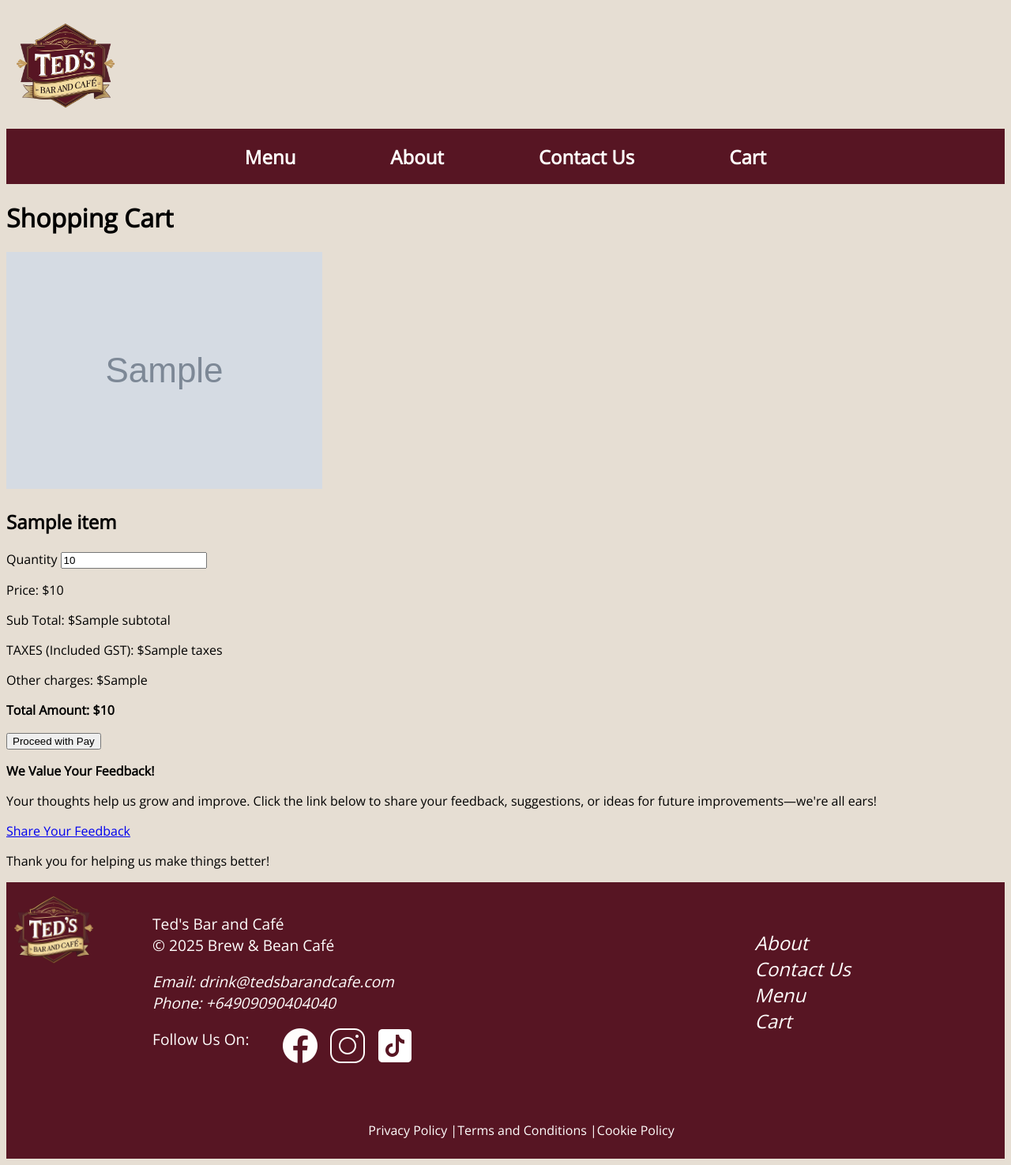
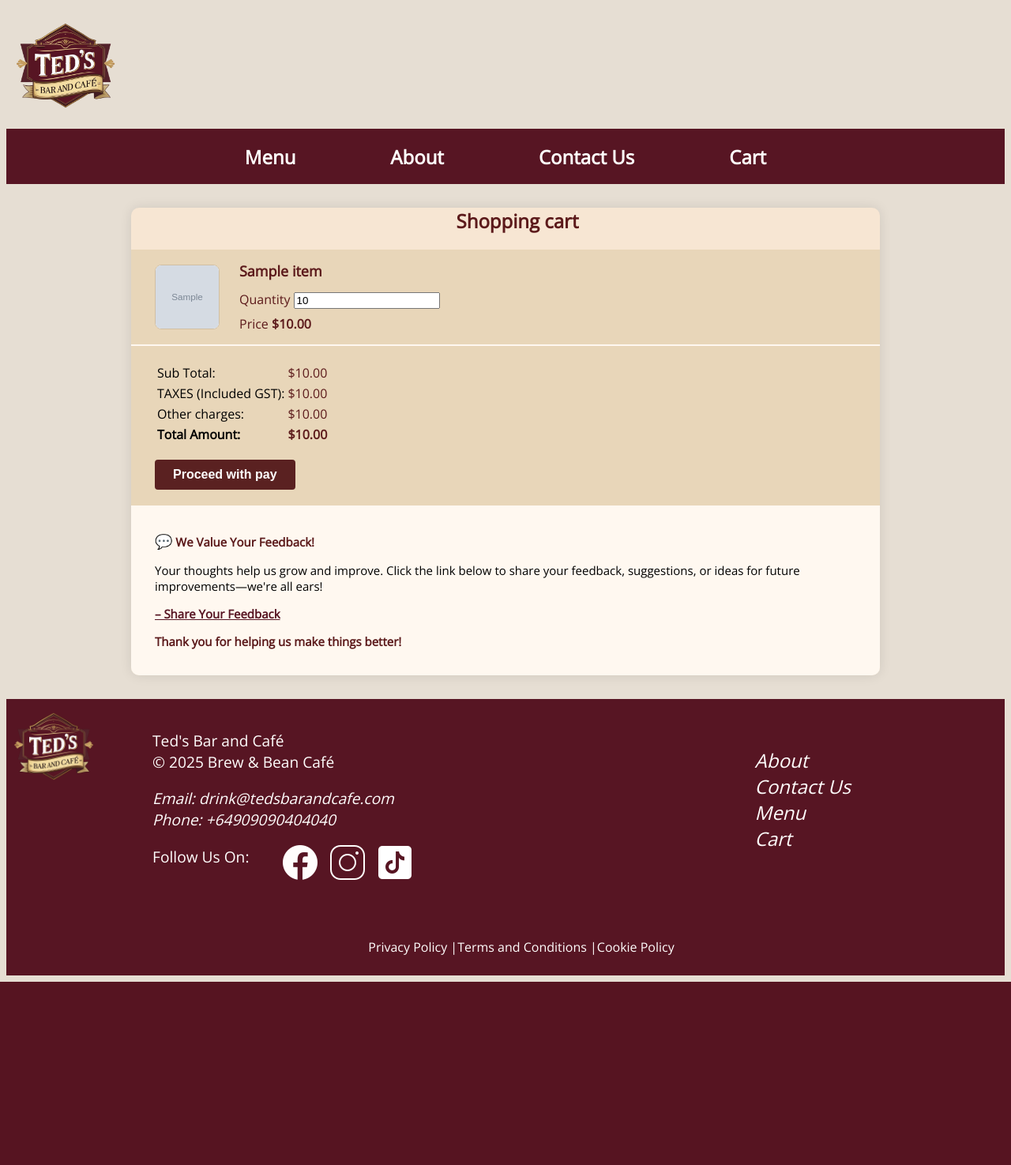
Before and after one commit to 1322harshd/Ted-s-Bar-and-Caf-, a Flask app: template Templates/Shopping_cart.html in a window 1280 px wide. Shown: the whole page at 79% size. After the commit the page ends 1243 px from the top, so only its background shows below. Run offline with Flask 3, Linux system fonts and the light colour scheme; the template is opened without the code that fills it: most values are stand-ins (such as "Sample title", 1, 10 or a date in 2020); grey boxes marked "Sample" are stand-in pictures.

Commit message:
doing some work in contact page and shopping carft and did some changes with style and coluring.

```diff
--- a/Templates/Shopping_cart.html
+++ b/Templates/Shopping_cart.html
@@ -1,61 +1,51 @@
 {% extends "base.html" %}
 {% block content %}
 <div class="shopping-cart">
-  <h1>Shopping Cart</h1>
-
+  <h1>Shopping cart</h1>
   <div class="cart-items">
     {% for item in cart_items %}
     <div class="cart-item">
       <img src="{{ url_for('static', filename='images/' ~ item.image) }}" alt="{{ item.name }}">
       <div class="item-details">
-        <h2>{{ item.name }}</h2>
-        <label for="quantity-{{ loop.index }}">Quantity</label>
-        <input type="number" id="quantity-{{ loop.index }}" name="quantity-{{ item.id }}" value="{{ item.quantity }}" min="1">
-        <p>Price: $<span class="item-price">{{ item.price }}</span></p>
+        <span class="item-name">{{ item.name }}</span>
+        <div class="item-qty-row">
+          <span class="item-label">Quantity</span>
+          <input type="number" min="1" value="{{ item.quantity }}" class="item-qty">
+        </div>
+        <div class="item-price-row">
+          <span class="item-label">Price</span>
+          <span class="item-price">${{ "%.2f"|format(item.price) }}</span>
+        </div>
       </div>
     </div>
     {% endfor %}
   </div>
-
   <div class="cart-summary">
-    <p>Sub Total: $<span id="sub-total">{{ subtotal }}</span></p>
-    <p>TAXES (Included GST): $<span id="taxes">{{ taxes }}</span></p>
-    <p>Other charges: $<span id="other-charges">{{ other_charges }}</span></p>
-    <p><strong>Total Amount: $<span id="total-amount">{{ total }}</span></strong></p>
-    <button id="proceed-pay">Proceed with Pay</button>
+    <table>
+      <tr>
+        <td>Sub Total:</td>
+        <td class="summary-value">${{ "%.2f"|format(subtotal) }}</td>
+      </tr>
+      <tr>
+        <td>TAXES (Included GST):</td>
+        <td class="summary-value">${{ "%.2f"|format(taxes) }}</td>
+      </tr>
+      <tr>
+        <td>Other charges:</td>
+        <td class="summary-value">${{ "%.2f"|format(other_charges) }}</td>
+      </tr>
+      <tr class="total-row">
+        <td><strong>Total Amount:</strong></td>
+        <td class="summary-value"><strong>${{ "%.2f"|format(total) }}</strong></td>
+      </tr>
+    </table>
+    <button id="proceed-pay">Proceed with pay</button>
   </div>
-
   <div class="feedback">
-    <p><strong>We Value Your Feedback!</strong></p>
+    <p class="feedback-title"><span style="font-size:18px;">&#128172;</span> <strong>We Value Your Feedback!</strong></p>
     <p>Your thoughts help us grow and improve. Click the link below to share your feedback, suggestions, or ideas for future improvements—we're all ears!</p>
-    <a href="{{ url_for('feedback') }}">Share Your Feedback</a>
-    <p>Thank you for helping us make things better!</p>
+    <a href="{{ url_for('feedback') }}" class="feedback-link">– Share Your Feedback</a>
+    <p class="feedback-thank"><strong>Thank you for helping us make things better!</strong></p>
   </div>
 </div>
 {% endblock %}
-
-.shopping-cart {
-  width: 70%;
-  margin: 30px auto;
-  background-color: #fff8f0;
-  padding: 30px;
-  border-radius: 10px;
-  box-shadow: 0 0 15px rgba(0,0,0,0.1);
-  font-family: 'open sans', sans-serif;
-}
-
-.shopping-cart h1 {
-  text-align: center;
-  color: #5c1a1b;
-  margin-bottom: 30px;
-}
-
-.cart-items {
-  margin-bottom: 30px;
-}
-
-.cart-item {
-  display: flex;
-  align-items: center;
-  margin-bottom: 25px;
-  background-color : E8D6B9;}
--- a/app.py
+++ b/app.py
@@ -7,6 +7,32 @@ app = Flask(__name__)
 def about_page():
   return render_template('about_page.html')
 
+@app.route('/contact')
+def contact():
+    return render_template('Contact_uspage.html')
+@app.route('/cart')
+def cart():
+    # Example cart items
+    cart_items = [
+        {'id': 1, 'name': 'Cappuccino', 'image': 'cappuccino.png', 'quantity': 2, 'price': 4.50},
+        {'id': 2, 'name': 'Sandwich', 'image': 'sandwich.png', 'quantity': 1, 'price': 6.00}
+    ]
+    subtotal = sum(item['price'] * item['quantity'] for item in cart_items)
+    taxes = round(subtotal * 0.10, 2)  # Example 10% tax
+    other_charges = 2.00  # Example other charges
+    total = round(subtotal + taxes + other_charges, 2)
+    return render_template(
+        'Shopping_cart.html',
+        cart_items=cart_items,
+        subtotal=subtotal,
+        taxes=taxes,
+        other_charges=other_charges,
+        total=total
+    )
+@app.route('/feedback')
+def feedback():
+    return "<h2>Feedback page coming soon!</h2>"
+
 # Run the development server
 if __name__ == '__main__':
     app.run(debug=True)
--- a/static/styles/styles.css
+++ b/static/styles/styles.css
@@ -150,3 +150,267 @@ footer{
      margin-top: 20px;
      margin-bottom:20px;
 }
+/* --- Contact Page Styles --- */
+
+
+.contact-main {
+  display: flex;
+  gap: 2%;
+  justify-content: space-between;
+  background: #f7e6d3;
+  padding: 40px 2% 40px 2%;
+}
+
+.contact-info, .contact-form {
+  justify-content: center;
+  background-color: #e8d6b9;
+  border-radius: 6px;
+  padding: 20px 20px 20px 20px;
+  width: 48%;
+  box-sizing: border-box;
+  box-shadow: 0 0 10px rgba(0,0,0,0.05);
+  display: flex;
+  flex-direction: column;
+  align-items: flex-start;
+}
+
+.contact-info h2, .contact-form h2 {
+  margin-top: 0;
+  color: #5c1a1b;
+  font-size: 22px;
+  margin-bottom: 18px;
+  text-align: center;
+  width: 100%;
+
+}
+
+.contact-info p {
+  margin: 8px 0;
+  font-size: 16px;
+  color: #3e2c23;
+  display: flex;
+  align-items: center;
+  gap: 8px;
+}
+
+.contact-map-img {
+  width: 100%;
+  height: 260px;
+  object-fit: cover;
+  margin-top: 15px;
+  border-radius: 5px;
+  border: 1px solid #d1bfa3;
+}
+.contact-form {
+  display: flex;
+  flex-direction: column;
+  align-items: center;
+
+}
+.contact-form label {
+  display: block;
+  width: 40%;        /* Set to a smaller percentage or use e.g. 120px */
+  margin-top: 15px;
+  font-weight: bold;
+  color: #5c1a1b;
+}
+
+.contact-form input, .contact-form textarea {
+  align-items: center;
+  width: 100%;
+  padding: 10px;
+  margin-top: 5px;
+  border: 1px solid #ccc;
+  border-radius: 5px;
+  font-size: 15px;
+  background: #fff;
+  margin-bottom: 10px;
+}
+
+.contact-form textarea {
+  resize: vertical;
+  min-height: 80px;
+  align-items: center;
+}
+
+.contact-form button {
+  align-items: center;
+  margin-top: 18px;
+  background-color: #5a2121;
+  color: white;
+  border: none;
+  padding: 12px 0;
+  width: 100%;
+  border-radius: 4px;
+  cursor: pointer;
+  font-weight: bold;
+  font-size: 17px;
+}
+
+.contact-form button:hover {
+
+  background-color: #4a1415;
+}
+
+/* Shopping Cart Main Container Styles - overall layout and background */
+.shopping-cart {
+  width: 75%;
+  margin: 30px auto;
+  background-color: #f7e6d3;
+  padding: 0;
+  border-radius: 10px;
+  box-shadow: 0 0 15px rgba(0,0,0,0.1);
+  font-family: 'Open Sans', sans-serif;
+  border: none;
+}
+
+/* Shopping Cart Title - heading style */
+.shopping-cart h1 {
+  text-align: center;
+  color: #5c1a1b;
+  margin: 20px 0 20px 30px;
+  font-size: 24px;
+  font-weight: 500, bold;
+
+}
+
+/* Items List Container */
+.cart-items {
+  margin-bottom: 0;
+}
+
+/* Individual Cart Item Styles - row for each product */
+.cart-item {
+  display: flex;
+  align-items: center;
+  margin-bottom: 0;
+  background-color: #e8d6b9;
+  border-radius: 0;
+  padding: 15px 30px;
+  border-bottom: 2px solid #fff8f0;
+}
+
+/* Product Image Styles */
+.cart-item img {
+  width: 80px;
+  height: 80px;
+  object-fit: cover;
+  border-radius: 8px;
+  margin-right: 25px;
+  background: #fff;
+  border: 1px solid #d1bfa3;
+}
+
+/* Item Details Column */
+.item-details {
+  flex: 1;
+  display: flex;
+
+  flex-direction: column;
+  gap: 8px;
+}
+
+/* Product Name Styles */
+.item-name {
+  font-size: 18px;
+  color: #5c1a1b;
+  font-weight: bold;
+  margin-bottom: 5px;
+}
+
+/* Row for Quantity and Price */
+.item-row {
+  display: flex;
+  align-items: center;
+  gap: 10px;
+  font-size: 16px;
+}
+
+/* Label for Price */
+.item-label {
+  color: #5c1a1b;
+  font-weight: 500;
+}
+
+/* Price Value Styles */
+.item-price {
+  color: #5c1a1b;
+  font-weight: bold;
+}
+
+/* Cart Summary Section - totals and pay button */
+.cart-summary {
+  background: #e8d6b9;
+  padding: 20px 30px;
+  border-radius: 0;
+  margin-bottom: 0;
+  font-size: 16px;
+}
+
+/* Row for Each Summary Item */
+.summary-row {
+  display: flex;
+  justify-content: space-between;
+  margin-bottom: 8px;
+}
+
+/* Highlight Total Row */
+.summary-row.total {
+  font-size: 18px;
+  font-weight: bold;
+  margin-top: 12px;
+}
+
+/* Value Styles in Summary */
+.summary-value {
+  color: #5c1a1b;
+}
+
+/* Pay Button Styles */
+#proceed-pay {
+  margin-top: 18px;
+  background-color: #5a2121;
+  color: white;
+  border: none;
+  padding: 10px 0;
+  width: 20%;
+  border-radius: 4px;
+  cursor: pointer;
+  font-weight: bold;
+  font-size: 16px;
+}
+
+/* Pay Button Hover Effect */
+#proceed-pay:hover {
+  background-color: #4a1415;
+}
+
+/* Feedback Section Styles - feedback box at bottom */
+.feedback {
+  background: #fff8f0;
+  padding: 18px 30px;
+  border-radius: 0 0 10px 10px;
+  margin-top: 0;
+  font-size: 15px;
+}
+
+/* Feedback Title Styles */
+.feedback-title {
+  color: #5c1a1b;
+  margin-bottom: 8px;
+}
+
+/* Feedback Link Styles */
+.feedback-link {
+  color: #571523;
+  font-weight: bold;
+  text-decoration: underline;
+  display: block;
+  margin: 8px 0;
+}
+
+/* Feedback Thank You Styles */
+.feedback-thank {
+  color: #5c1a1b;
+  font-weight: bold;
+}
```
Also changed, not shown: Templates/Contact_uspage.html (+11 -101 lines).
